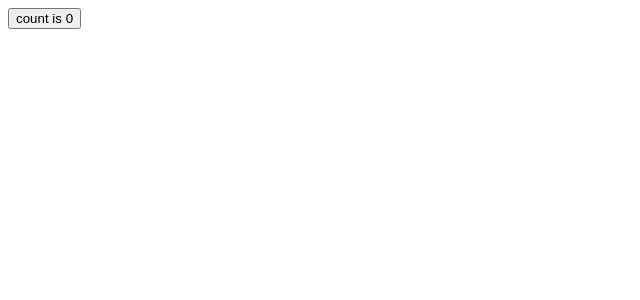
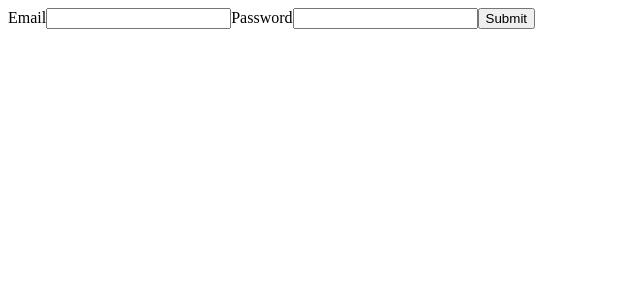
Before and after one commit to MichaelLutz1/fitness-app, a React (Vite) app: page / in a window 1280 px wide. Shown: the top 300 px of the page, without its empty margins (0-640 px from the left). Built offline with nearby package versions, Linux system fonts and the light colour scheme.

Commit message:
added firebase

```diff
--- a/package.json
+++ b/package.json
@@ -9,6 +9,7 @@
     "preview": "vite preview"
   },
   "dependencies": {
+    "firebase": "^9.15.0",
     "react": "^18.2.0",
     "react-dom": "^18.2.0"
   },
--- a/src/App.jsx
+++ b/src/App.jsx
@@ -2,13 +2,30 @@ import { useState } from "react";
 import reactLogo from "./assets/react.svg";
 
 function App() {
-  const [count, setCount] = useState(0);
+  const [info, setInfo] = useState({});
 
   return (
     <div>
-      <button onClick={() => setCount((count) => count + 1)}>
-        count is {count}
-      </button>
+      <form
+        onSubmit={(e) => {
+          setInfo((i) => {
+            return { ...i, email: e.target.email.value };
+          });
+          setInfo((i) => {
+            return { ...i, password: e.target.password.value };
+          });
+        }}
+      >
+        Email
+        <input type="text" name="email" />
+        Password
+        <input type="text" name="password" />
+        <input type="submit" />
+      </form>
+      <div>
+        {info.email}
+        {info.password}
+      </div>
     </div>
   );
 }
```
Also changed, not shown: 1 other file (tests, documents, lock files or other folders).
